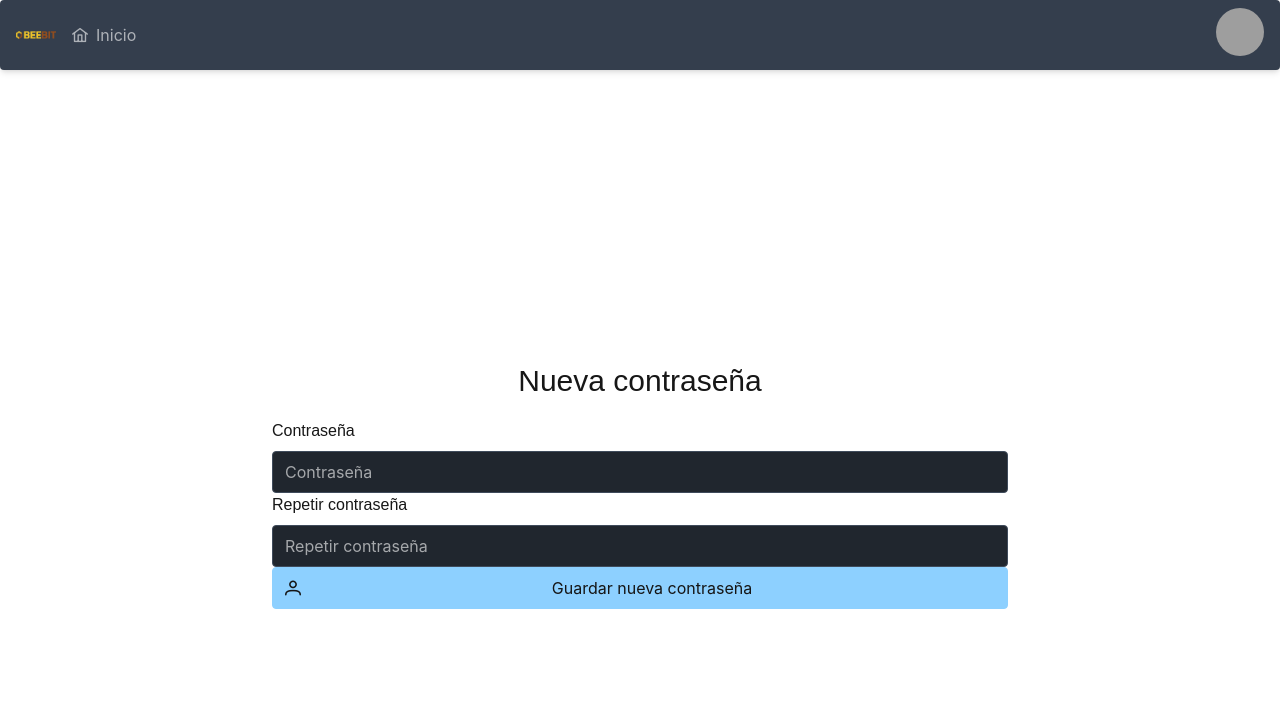
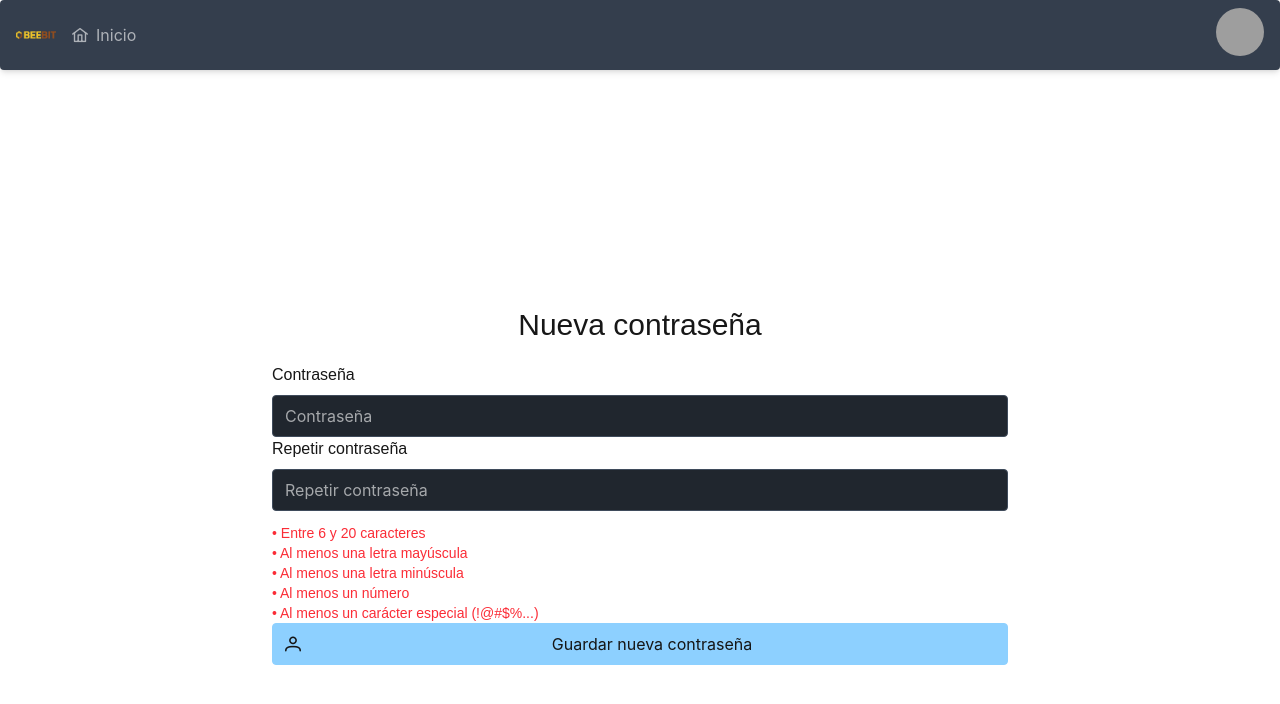
Before and after one commit to maigcorrea/nuevo_gestorBeebit, a Next.js app in the folder frontend/: page /reset-password in a window 1280 px wide. Shown: the top 704 px of the page. Built offline with nearby package versions, Linux system fonts and the light colour scheme; grey boxes are pictures that could not be loaded.

Commit message:
Detalle de validación de contraseñas, no funciona

```diff
--- a/frontend/components/ResetPasswordForm.jsx
+++ b/frontend/components/ResetPasswordForm.jsx
@@ -21,6 +21,14 @@ const ResetPasswordForm = () => {
     const searchParams = useSearchParams();
     const token = searchParams.get('token'); // Para capturar el token de la url, el token viene desde el enlace del email
 
+
+    //Validar contraseña
+    const hasUppercase = (str) => /[A-Z]/.test(str);
+    const hasLowercase = (str) => /[a-z]/.test(str);
+    const hasNumber = (str) => /\d/.test(str);
+    const hasSpecialChar = (str) => /[\W_]/.test(str);
+    const isProperLength = (str) => str.length >= 6 && str.length <= 20;
+
     const handleRegister = async (e) => {
         e.preventDefault();
 
@@ -30,6 +38,10 @@ const ResetPasswordForm = () => {
             return;
         }
 
+        if (!validatePassword(password)) {
+            setPasswordMatchError('La contraseña debe tener entre 6 y 20 caracteres y contener al menos una mayúscula, una minúscula, un número y un carácter especial.');
+            return;
+        }
 
         setPasswordMatchError('');
         setError('');
@@ -105,6 +117,23 @@ const ResetPasswordForm = () => {
                             {passwordMatchError && <p className="text-red-500 text-sm mb-2">{passwordMatchError}</p>}
                             {error && <p className="text-red-500 text-sm mb-2">{error}</p>}
                             {successMessage && <p className="text-green-600 text-sm mb-2">{successMessage}</p>}
+                            <div className="mt-3 text-sm">
+                                <p className={isProperLength(password) ? "text-green-600" : "text-red-500"}>
+                                    • Entre 6 y 20 caracteres
+                                </p>
+                                <p className={hasUppercase(password) ? "text-green-600" : "text-red-500"}>
+                                    • Al menos una letra mayúscula
+                                </p>
+                                <p className={hasLowercase(password) ? "text-green-600" : "text-red-500"}>
+                                    • Al menos una letra minúscula
+                                </p>
+                                <p className={hasNumber(password) ? "text-green-600" : "text-red-500"}>
+                                    • Al menos un número
+                                </p>
+                                <p className={hasSpecialChar(password) ? "text-green-600" : "text-red-500"}>
+                                    • Al menos un carácter especial (!@#$%...)
+                                </p>
+                            </div>
 
                             <Button type="submit" label={loading ? 'Procesando...' : 'Guardar nueva contraseña'} icon="pi pi-user" className="w-full" disabled={loading} />
                             {loading && (
```
